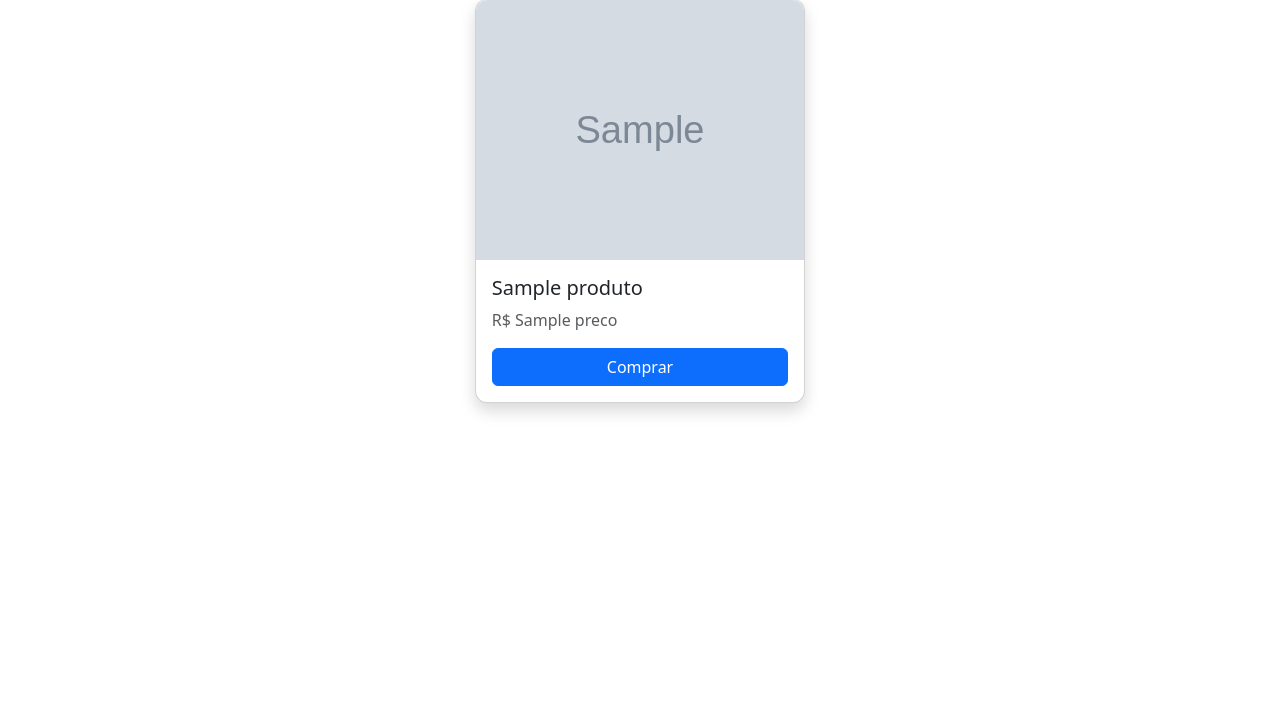
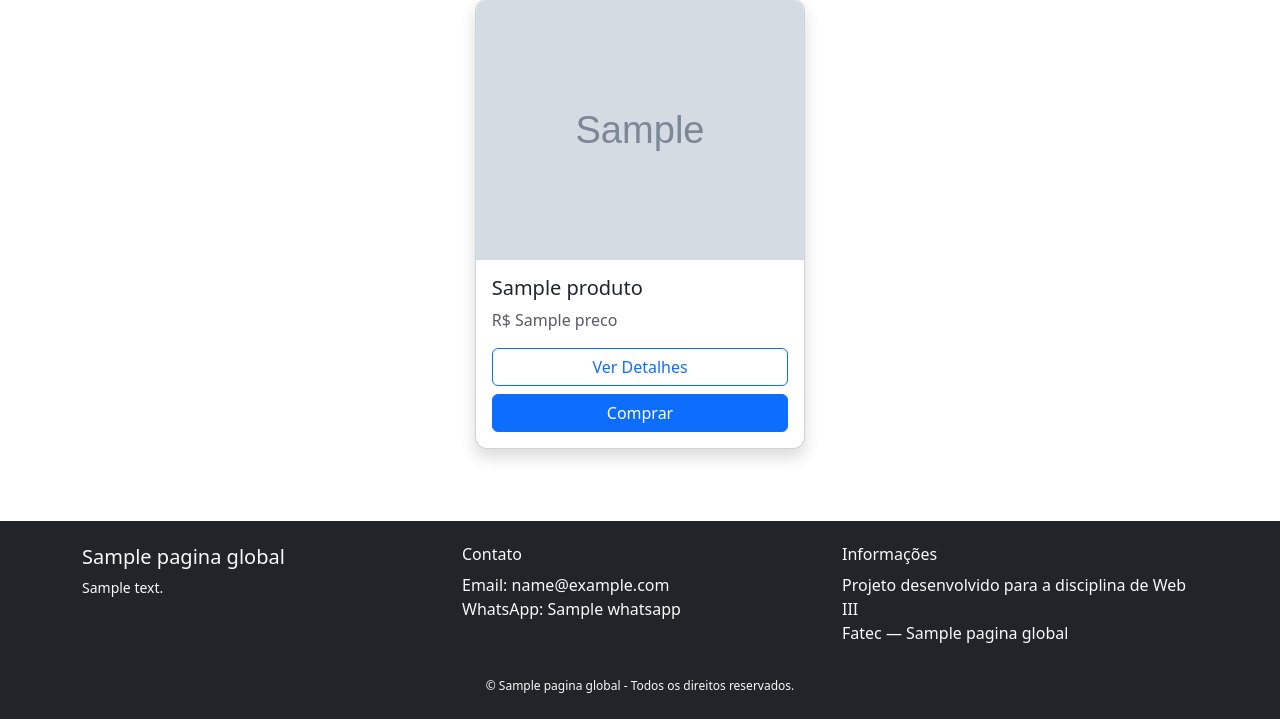
Before and after one commit to kd14c/WEBIII---P2-Projeto-Django-, a Django app: template core/templates/core/index.html in a window 1280 px wide. Shown: the part 598-1317 px from the top of the page. Before the commit the page ends 1012 px from the top, so only its background shows below. Run offline with Django 5.2, Linux system fonts and the light colour scheme; the template is opened without the code that fills it: most values are stand-ins (such as "Sample title", 1, 10 or a date in 2020); grey boxes marked "Sample" are stand-in pictures.

Commit message:
Add product detail page and context processor; update base and index templates

```diff
--- /dev/null
+++ b/core/context_processors/pagina_context.py
@@ -0,0 +1,6 @@
+from core.models import Pagina
+
+def pagina_context(request):
+    return {
+        'pagina_global': Pagina.objects.first()
+    }
--- a/core/templates/core/base.html
+++ b/core/templates/core/base.html
@@ -82,6 +82,42 @@
     {% endblock %}
 </div>
 
+<footer class="bg-dark text-light mt-5 pt-4 pb-4">
+    <div class="container">
+
+        <div class="row">
+
+            <!-- Coluna 1 -->
+            <div class="col-md-4 mb-3">
+                <h5>{{ pagina_global.nome_do_site }}</h5>
+                <p style="font-size: 14px;">
+                    {{ pagina_global.texto_rodape }}
+                </p>
+            </div>
+
+            <!-- Coluna 2 -->
+            <div class="col-md-4 mb-3">
+                <h6>Contato</h6>
+                <p style="margin: 0;">Email: {{ pagina_global.email }}</p>
+                <p style="margin: 0;">WhatsApp: {{ pagina_global.whatsapp }}</p>
+            </div>
+
+            <!-- Coluna 3 -->
+            <div class="col-md-4 mb-3">
+                <h6>Informações</h6>
+                <p style="margin: 0;">Projeto desenvolvido para a disciplina de Web III</p>
+                <p style="margin: 0;">Fatec — {{ pagina_global.nome_do_site }}</p>
+            </div>
+
+        </div>
+
+        <div class="text-center mt-3" style="font-size: 12px;">
+            © {{ pagina_global.nome_do_site }} - Todos os direitos reservados.
+        </div>
+
+    </div>
+</footer>
+
 <script src="https://cdn.jsdelivr.net/npm/bootstrap@5.3.2/dist/js/bootstrap.bundle.min.js"></script>
 
 </body>
--- a/core/templates/core/index.html
+++ b/core/templates/core/index.html
@@ -50,9 +50,14 @@
                     <h5 class="card-title">{{ p.nome }}</h5>
                     <p class="text-muted">R$ {{ p.preco }}</p>
 
-                    <a href="{% url 'comprar' p.id %}" class="btn btn-primary w-100">
-                        Comprar
-                    </a>
+                <a href="{% url 'produto' p.id %}" class="btn btn-outline-primary w-100 mb-2">
+                    Ver Detalhes
+                </a>
+
+                <a href="{% url 'comprar' p.id %}" class="btn btn-primary w-100">
+                    Comprar
+                </a>
+
                 </div>
 
             </div>
--- a/core/templates/core/produtos.html
+++ b/core/templates/core/produtos.html
@@ -22,9 +22,14 @@
                     <h5 class="card-title">{{ p.nome }}</h5>
                     <p class="text-muted">R$ {{ p.preco }}</p>
 
+                    <a href="{% url 'produto' p.id %}" class="btn btn-outline-primary w-100 mb-2">
+                        Ver Detalhes
+                    </a>
+
                     <a href="{% url 'comprar' p.id %}" class="btn btn-primary w-100">
                         Comprar
                     </a>
+
                 </div>
 
             </div>
--- a/projeto/settings.py
+++ b/projeto/settings.py
@@ -59,9 +59,11 @@ TEMPLATES = [
         'APP_DIRS': True,
         'OPTIONS': {
             'context_processors': [
+                'django.template.context_processors.debug',
                 'django.template.context_processors.request',
                 'django.contrib.auth.context_processors.auth',
                 'django.contrib.messages.context_processors.messages',
+                'core.context_processors.pagina_context',
             ],
         },
     },
--- a/projeto/urls.py
+++ b/projeto/urls.py
@@ -36,6 +36,9 @@ urlpatterns = [
     path('contato/', views.contato, name='contato'),
     path('produtos/', views.produtos, name='produtos'),
 
+    path('produto/<int:id>/', views.produto, name='produto'),
+
+
 ]
 
 urlpatterns += static(settings.MEDIA_URL, document_root=settings.MEDIA_ROOT)
```
Also changed, not shown: core/templates/core/produto.html (added, +43 -0 lines), core/views.py (+10 -0 lines), core/context_processors/__init__.py (added).
